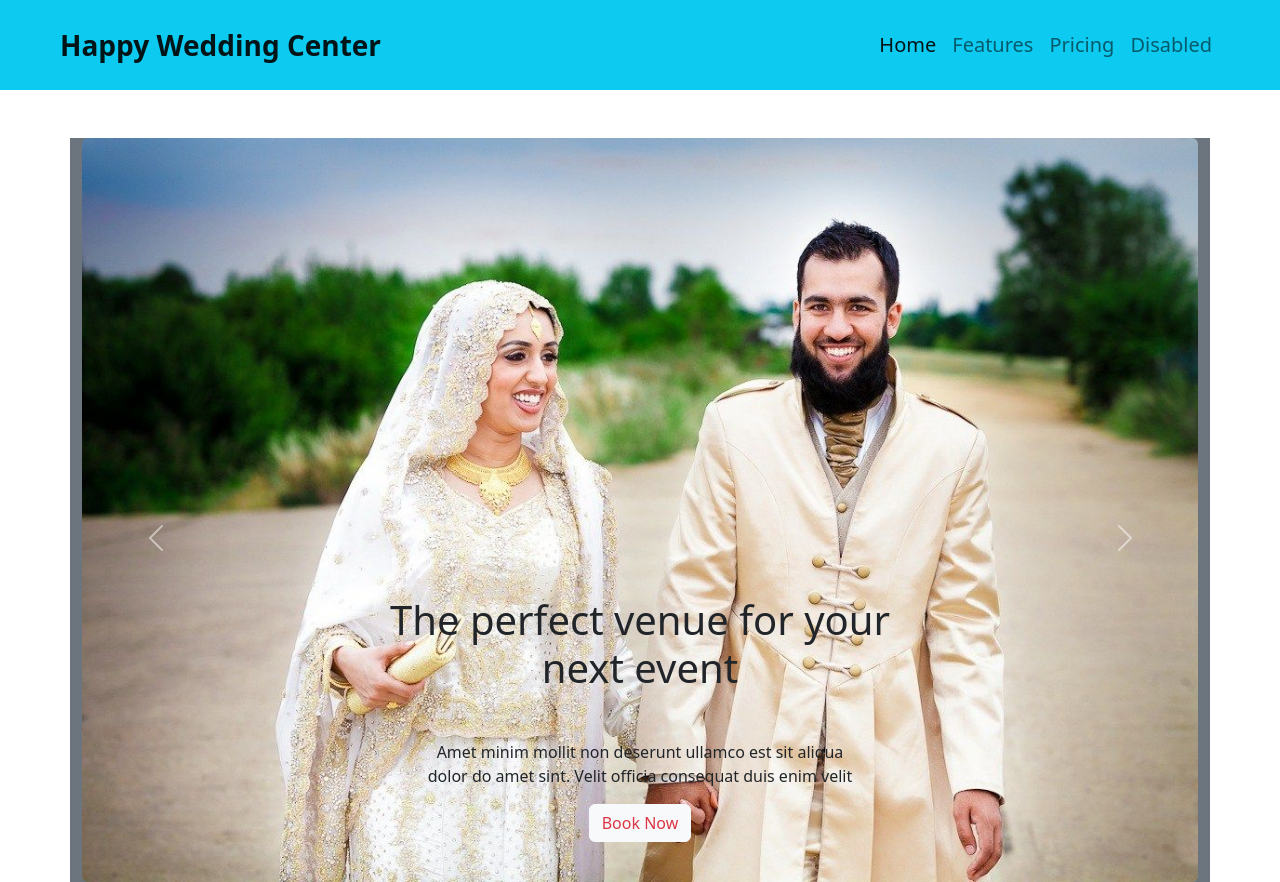
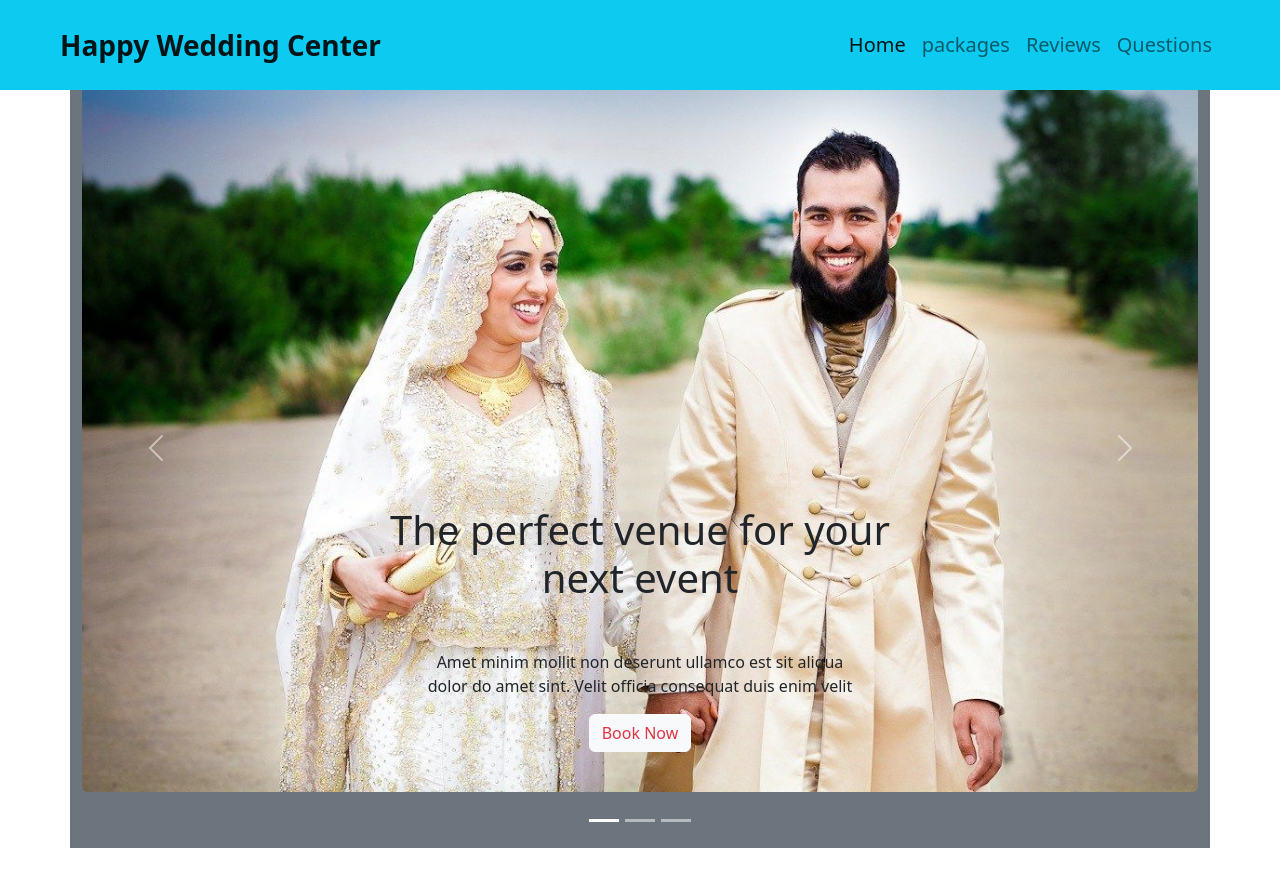
Before and after one commit to MdImran-Hossen-Jahid/conventional-programme, a plain HTML site: page index.html in a window 1280 px wide. Shown: the top 882 px of the page. Drawn offline with nearby package versions, Linux system fonts and the light colour scheme.

Commit message:
code added

```diff
--- a/index.html
+++ b/index.html
@@ -17,7 +17,7 @@
 <body>
     <!-- header section start -->
     <header>
-        <nav style="height: 90px;" class="navbar navbar-expand-lg bg-info">
+        <nav style="height: 90px;" class="navbar navbar-expand-lg bg-info fixed-top">
             <div class="container-fluid">
                 <a class="navbar-brand fw-bold fs-3 ps-5" href="#">Happy Wedding Center</a>
                 <button class="navbar-toggler" type="button" data-bs-toggle="collapse" data-bs-target="#navbarNav"
@@ -30,13 +30,13 @@
                             <a class="nav-link active fs-5" aria-current="page" href="#">Home</a>
                         </li>
                         <li class="nav-item">
-                            <a class="nav-link fs-5" href="#">Features</a>
+                            <a class="nav-link fs-5" href="#packages">packages</a>
                         </li>
                         <li class="nav-item">
-                            <a class="nav-link fs-5" href="#">Pricing</a>
+                            <a class="nav-link fs-5" href="#Reviews">Reviews</a>
                         </li>
                         <li class="nav-item">
-                            <a class="nav-link fs-5">Disabled</a>
+                            <a class="nav-link fs-5" href="#Questions">Questions</a>
                         </li>
                     </ul>
                 </div>
@@ -148,7 +148,7 @@
         <!-- event section end -->
 
         <!-- package section start -->
-        <section class="my-5">
+        <section id="packages" class="my-5">
             <h1 class="text-center mb-4">Our packages</h1>
             <div class="d-flex justify-content-evenly">
 
@@ -319,7 +319,7 @@
         <!-- package section end -->
 
         <!-- review section start -->
-        <section class="my-5">
+        <section id="Reviews" class="my-5">
             <h1 class="text-center mb-4">Happy Clients says</h1>
 
             <div class="d-flex justify-content-evenly">
@@ -367,7 +367,7 @@
         <!-- review section end -->
 
         <!-- accordion section start -->
-        <section class="container my-5">
+        <section id="Questions" class="container my-5">
             <h1 class="text-center mb-4">Frequently Asked Questions</h1>
 
             <div class="d-flex justify-content-evenly">
```
